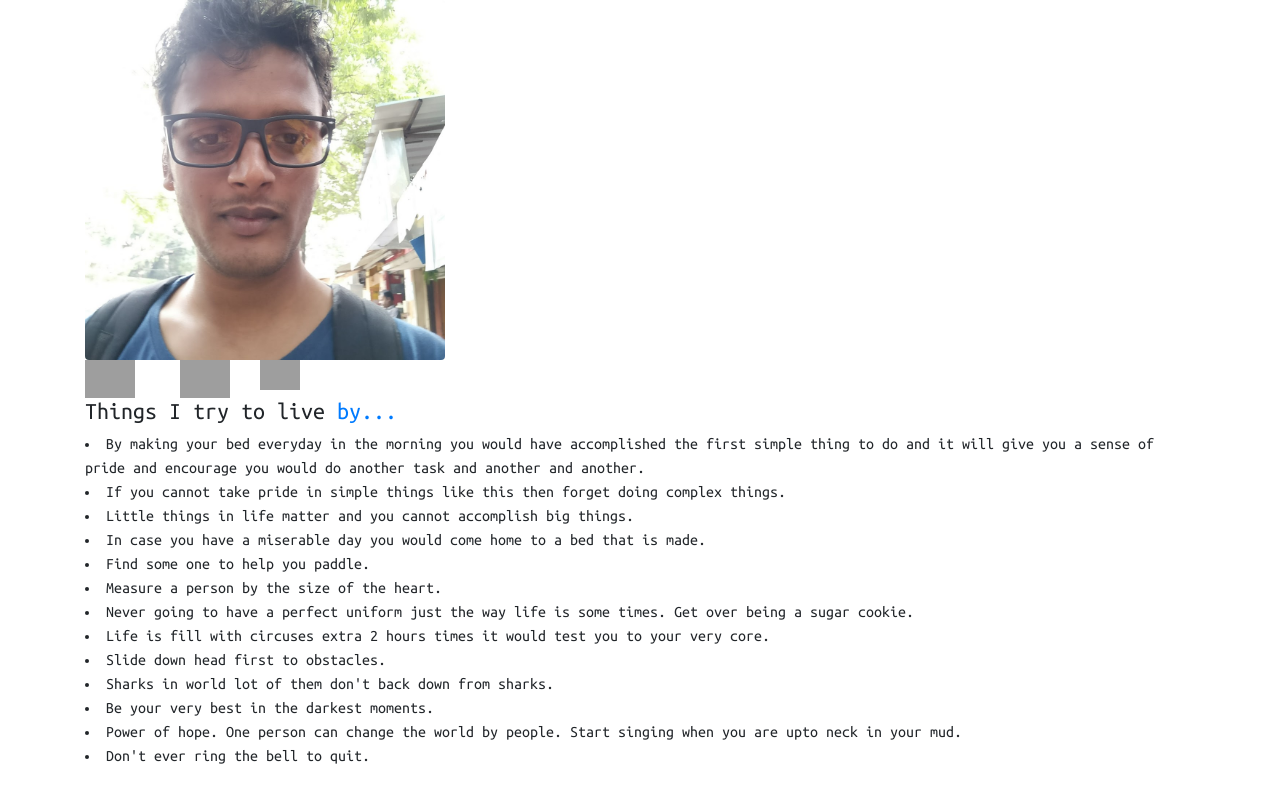
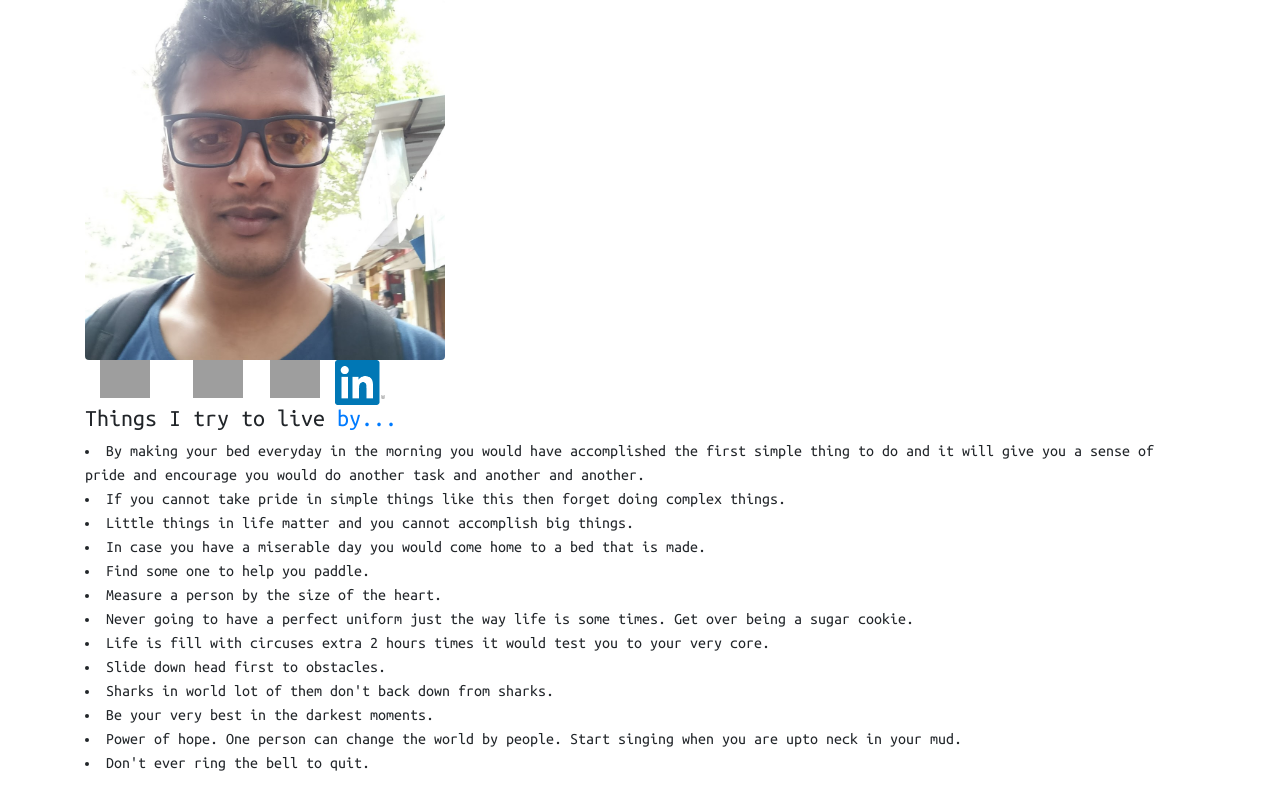
Before and after one commit to adityavarma1234/personal_website, a plain HTML site: page public/index.html in a window 1280 px wide. Drawn offline with nearby package versions, Linux system fonts and the light colour scheme; grey boxes are pictures that could not be loaded.

Commit message:
add linkedin logo

```diff
--- a/public/index.html
+++ b/public/index.html
@@ -17,6 +17,7 @@
           </a>
         </div>
       </div>
+      <div class="container">
         <div class="row">
           <div class="col-sm-1">
             <a target="_blank" href='https://github.com/adityavarma1234'>
@@ -30,8 +31,14 @@
           </div>
           <div class="cols-sm-1">
             <a target="_blank" href="https://www.goodreads.com/user/show/62461817-emmadishetty-aditya-varma">
-            <img src="http://d.gr-assets.com/misc/1454549125-1454549125_goodreads_misc.png" width='40'>
+              <img src="http://d.gr-assets.com/misc/1454549125-1454549125_goodreads_misc.png" width='50'>
             </a>
+          </div>
+          <div class="col-sm-1">
+            <a target="_blank" href="https://www.linkedin.com/in/adityavarma3/">
+              <img src="linkedin.png" width="50">
+            </a>
+          </div>
         </div>
       </div>
     </div>
```
Also changed, not shown: public/linkedin.png (added). Lines whose indentation alone changed are shown as unchanged.
